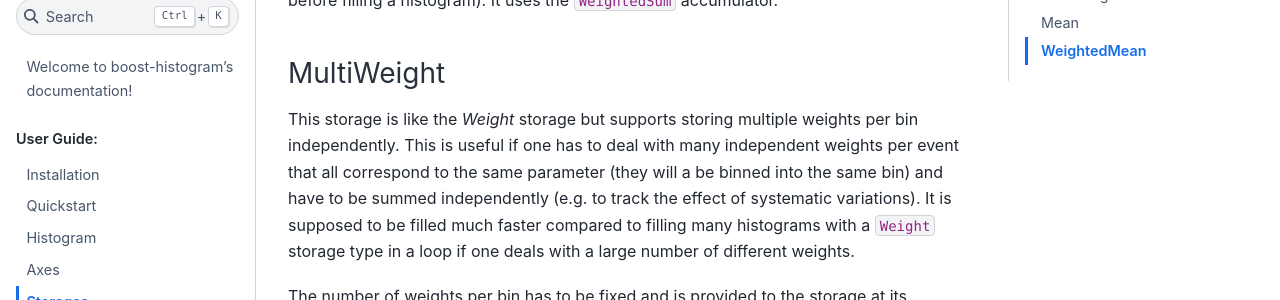
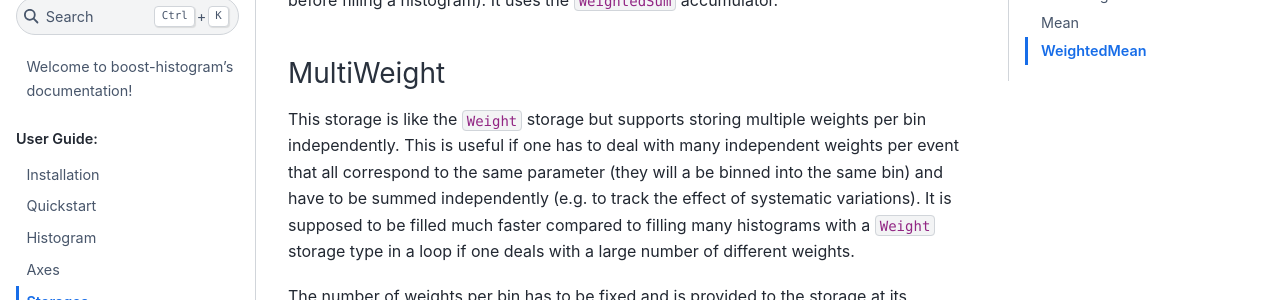
Before and after one commit to scikit-hep/boost-histogram, a Sphinx documentation site: the page built from docs/user-guide/storage.rst, in a window 1280 px wide and 900 px high, scrolled down 1513 px. Shown: the part 150-450 px from the top of the window. Built offline with Sphinx 7.4.7 and the Sphinx Book theme 1.1.4, drawn with Linux system fonts in a browser that asks for light colours; pages that are not in the unit, such as notebooks, are missing from menus.

```diff
--- a/docs/user-guide/storage.rst
+++ b/docs/user-guide/storage.rst
@@ -81,7 +81,7 @@ This storage keeps a sum of weights as well (in CERN ROOT, this is like calling
 MultiWeight
 ^^^^^^^^^^^
 
-This storage is like the `Weight` storage but supports storing multiple weights per bin independently. This is useful if one has to deal with many independent weights per event that all correspond to the same parameter (they will a be binned into the same bin) and have to be summed independently (e.g. to track the effect of systematic variations). It is supposed to be filled much faster compared to filling many histograms with a ``Weight`` storage type in a loop if one deals with a large number of different weights.
+This storage is like the ``Weight`` storage but supports storing multiple weights per bin independently. This is useful if one has to deal with many independent weights per event that all correspond to the same parameter (they will a be binned into the same bin) and have to be summed independently (e.g. to track the effect of systematic variations). It is supposed to be filled much faster compared to filling many histograms with a ``Weight`` storage type in a loop if one deals with a large number of different weights.
 
 The number of weights per bin has to be fixed and is provided to the storage at its construction through
 
```
